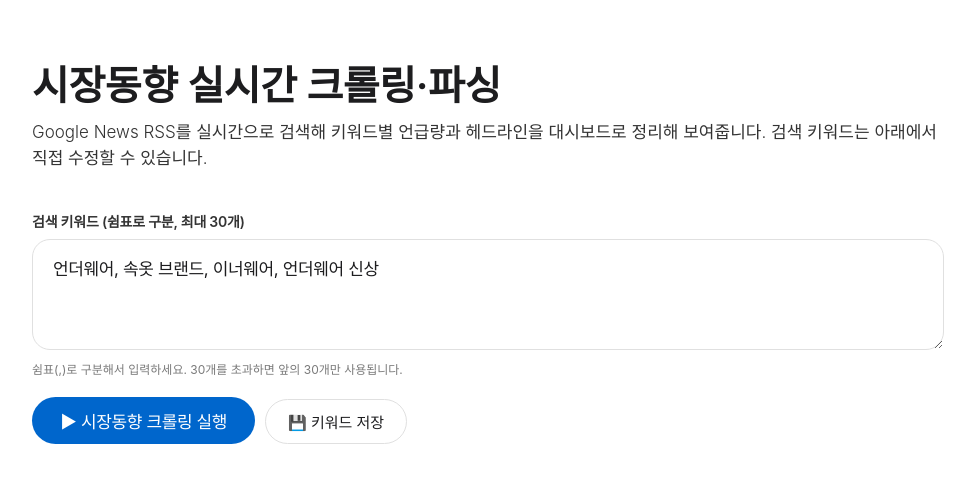
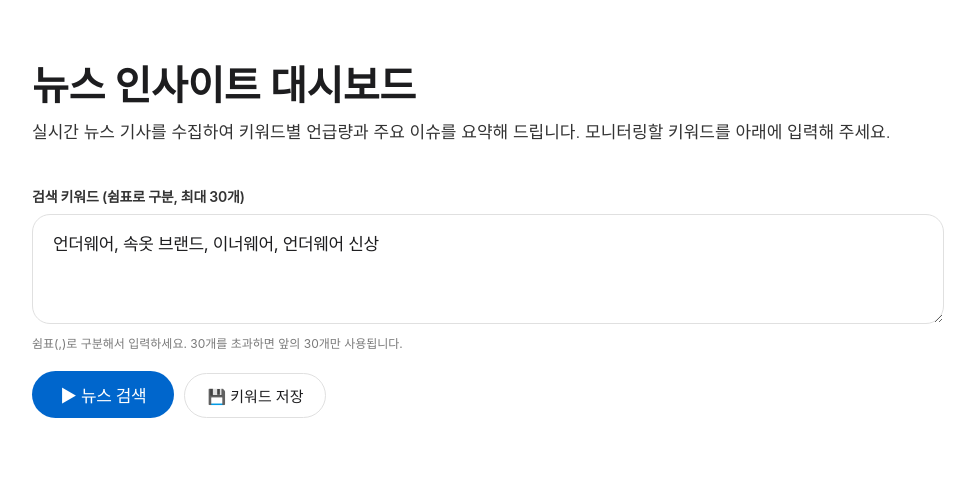
Before and after one commit to ey1047-afk/market-news-tracker, a Next.js app: page / in a window 1280 px wide. Shown: the top 482 px of the page, without its empty margins (152-1127 px from the left). Built offline with nearby package versions, Linux system fonts and the light colour scheme.

Commit message:
Add files via upload

```diff
--- a/app/globals.css
+++ b/app/globals.css
@@ -396,3 +396,16 @@ pre {
   text-decoration: none;
 }
 .headline-item-wide .headline-url:hover { text-decoration: underline; }
+.headline-item-wide .headline-link-btn {
+  display: inline-block;
+  margin-top: 6px;
+  padding: 6px 14px;
+  background: var(--surface-pearl);
+  border: 1px solid var(--divider-soft);
+  border-radius: 9999px;
+  color: var(--primary);
+  font-size: 12px;
+  font-weight: 600;
+  text-decoration: none;
+}
+.headline-item-wide .headline-link-btn:hover { background: var(--divider-soft); text-decoration: none; }
--- a/app/page.js
+++ b/app/page.js
@@ -132,7 +132,7 @@ export default function Home() {
       { cls: "t-muted", text: `... 총 ${allItems.length}건 정제 완료` },
       { cls: "t-accent", text: `→ [${keywords.length}/${keywords.length}] 키워드 빈도 분석 상위 15개 추출` },
       { cls: "t-muted", text: `⋮ 파싱된 데이터를 근거로 대시보드 생성 중입니다...` },
-      { cls: "t-success", text: `✓ 파싱이 완료되었습니다. ${new Date().toLocaleString("ko-KR")}` },
+      { cls: "t-success", text: `✓ 검색이 완료되었습니다. ${new Date().toLocaleString("ko-KR")}` },
     ]);
 
     setLoading(false);
@@ -164,10 +164,10 @@ export default function Home() {
 
   return (
     <main>
-      <h1>시장동향 실시간 크롤링·파싱</h1>
+      <h1>뉴스 인사이트 대시보드</h1>
       <p className="sub">
-        Google News RSS를 실시간으로 검색해 키워드별 언급량과 헤드라인을 대시보드로
-        정리해 보여줍니다. 검색 키워드는 아래에서 직접 수정할 수 있습니다.
+        실시간 뉴스 기사를 수집하여 키워드별 언급량과 주요 이슈를 요약해 드립니다.
+        모니터링할 키워드를 아래에 입력해 주세요.
       </p>
 
       <label htmlFor="keywords">검색 키워드 (쉼표로 구분, 최대 {MAX_KEYWORDS}개)</label>
@@ -182,7 +182,7 @@ export default function Home() {
       </div>
 
       <button className="run-btn" onClick={runCrawl} disabled={loading}>
-        {loading ? "크롤링 중..." : "▶ 시장동향 크롤링 실행"}
+        {loading ? "검색 중..." : "▶ 뉴스 검색"}
       </button>
       <button className="save-btn" onClick={saveKeywords}>
         💾 키워드 저장
@@ -209,7 +209,7 @@ export default function Home() {
 
       {data && !loading && (
         <>
-          <p className="crawl-done-label">✓ 파싱이 완료되었습니다</p>
+          <p className="crawl-done-label">✓ 검색이 완료되었습니다</p>
           <button className="dashboard-btn" onClick={() => setDashboardVisible(true)}>
             🖥 대시보드 보러가기
           </button>
@@ -321,8 +321,8 @@ export default function Home() {
                     {h.title}
                   </a>
                   <div className="headline-meta">{h.source || "출처 미상"} · {h.pubDate}</div>
-                  <a className="headline-url" href={h.link} target="_blank" rel="noreferrer">
-                    {h.link}
+                  <a className="headline-link-btn" href={h.link} target="_blank" rel="noreferrer">
+                    기사 링크 →
                   </a>
                 </div>
               ))}
```
